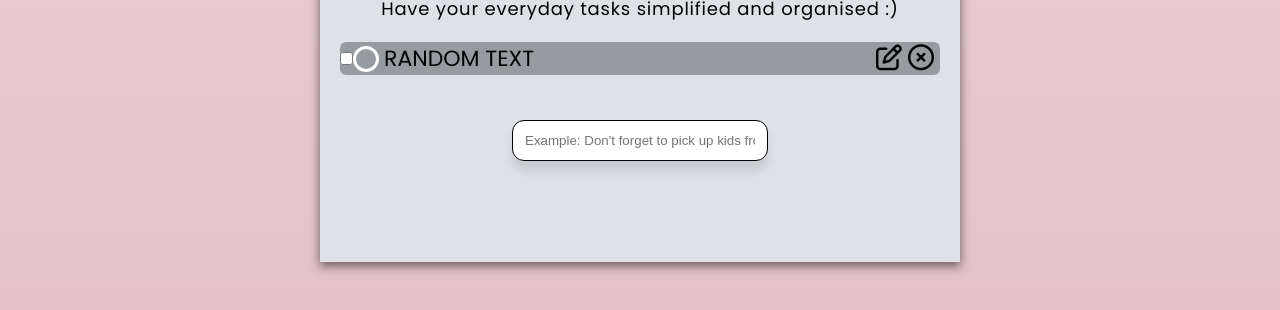
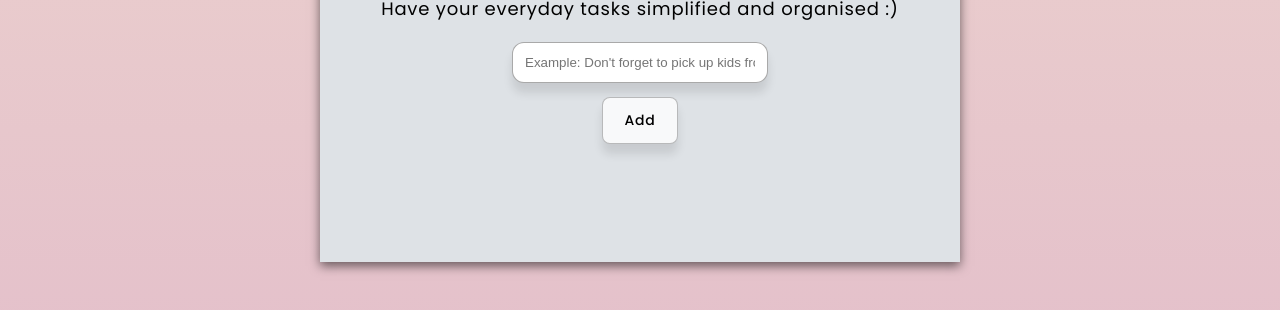
Before and after one commit to Dvin12/ToDoList, a website: page index.html in a window 1280 px wide. Shown: the part 338-648 px from the top of the page. Drawn offline with Linux system fonts and the light colour scheme.

Commit message:
added a button

```diff
--- a/index.html
+++ b/index.html
@@ -30,8 +30,20 @@
           </p>
         </header>
 
-        <section class="state">
+        <!-- <section class="state">
           <ul class="state__list">
+            <li class="state__list__item">
+              <input id="" type="checkbox" />
+              <label for="" class="tick"></label>
+              <span>RANDOM TEXT</span>
+              <button class="edit">
+                <i class="fa-regular fa-pen-to-square"></i>
+              </button>
+              <button class="delete">
+                <i class="fa-regular fa-circle-xmark"></i>
+              </button>
+            </li>
+
             <li class="state__list__item">
               <input id="" type="checkbox" />
               <label for="" class="tick"></label>
@@ -52,13 +64,15 @@
             </h2>
             <p class="idle-state__text">What needs to be done today?</p>
           </div>
-        </section>
+        </section> -->
         <form class="form">
           <input
             type="text"
             placeholder="Example: Don't forget to pick up kids from school"
             class="form__input"
           />
+
+          <button>Add</button>
         </form>
       </div>
     </div>
--- a/sass/_header.scss
+++ b/sass/_header.scss
@@ -32,15 +32,20 @@
 
   &__list {
     list-style: none;
-    margin: 2rem;
+    margin: 0 2rem;
 
     &__item {
-      margin-bottom: 0.5rem;
+      margin: 0.8rem 0;
+      padding: 0.6rem;
       display: flex;
       align-items: center;
       justify-content: space-between;
       background-color: rgba(21, 26, 31, 0.356);
       border-radius: 6px;
+
+      input[type="checkbox"] {
+        display: none;
+      }
 
       .tick {
         width: 2.6rem;
@@ -52,6 +57,7 @@
         flex-grow: 1;
         font-size: 2.2rem;
         margin-left: 0.5rem;
+        margin-top: 0.3rem;
       }
 
       button {
@@ -92,8 +98,8 @@
 
 .form {
   display: flex;
-  justify-content: center;
-  align-content: space-between;
+  flex-direction: column;
+  align-content: center;
   flex-wrap: wrap;
   margin-top: 2rem;
 
@@ -101,11 +107,33 @@
     width: 40%;
     padding: 1.2rem;
     border-radius: 12px;
-    border: 1px solid;
+    border: 1px solid rgba(0, 0, 0, 0.336);
     outline: none;
     box-shadow: rgba(0, 0, 0, 0.1) 0px 10px 10px;
     &::placeholder {
       font-family: inherit;
     }
   }
+
+  button {
+    align-self: center;
+    margin-top: 1.4rem;
+    padding: 1.2rem;
+    width: 12%;
+    border: 1px solid rgba(0, 0, 0, 0.26);
+    border-radius: 8px;
+    cursor: pointer;
+    font-family: inherit;
+    font-weight: 500;
+    font-size: 1.4rem;
+    letter-spacing: 0.8px;
+    box-shadow: rgba(0, 0, 0, 0.1) 0px 10px 10px;
+    background-color: #f8f9fa;
+    transition: all 0.3s;
+
+    &:hover,
+    &::after {
+      background-color: #4dabf7;
+    }
+  }
 }
```
Also changed, not shown: css/style.css, 1 other file.
